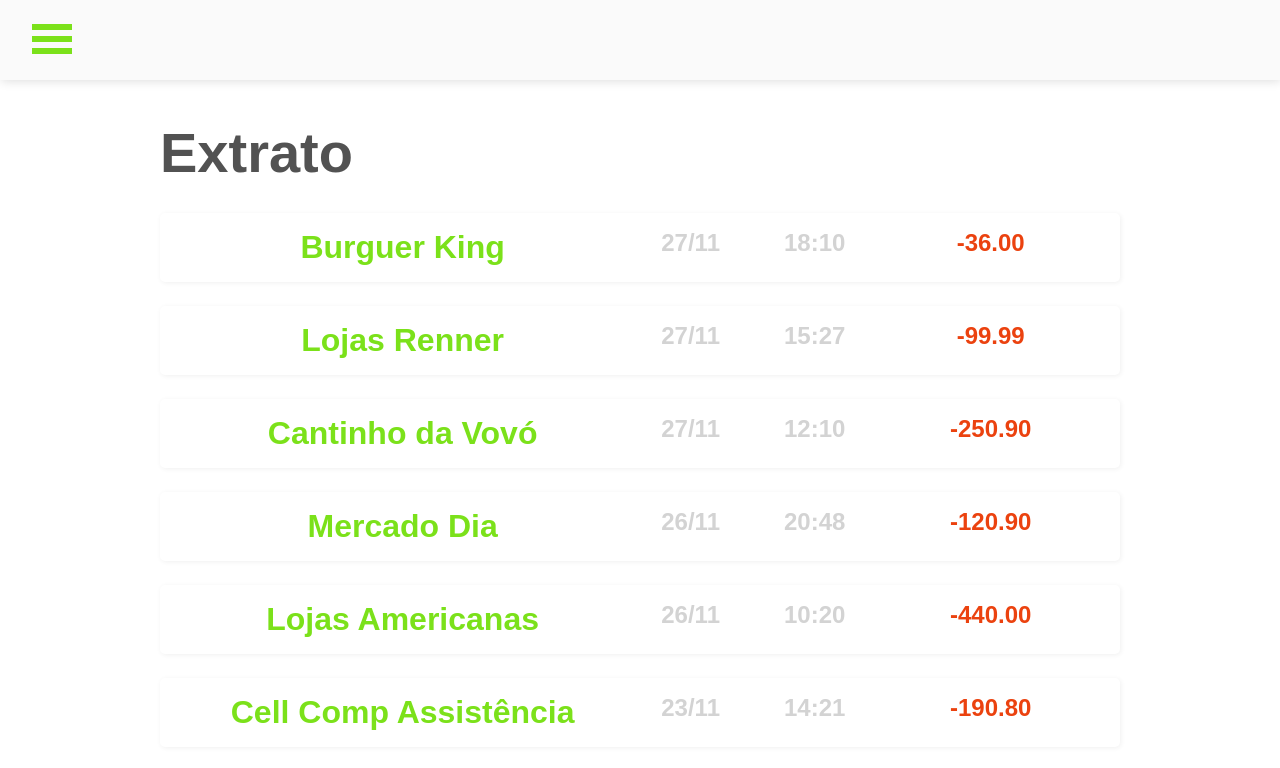
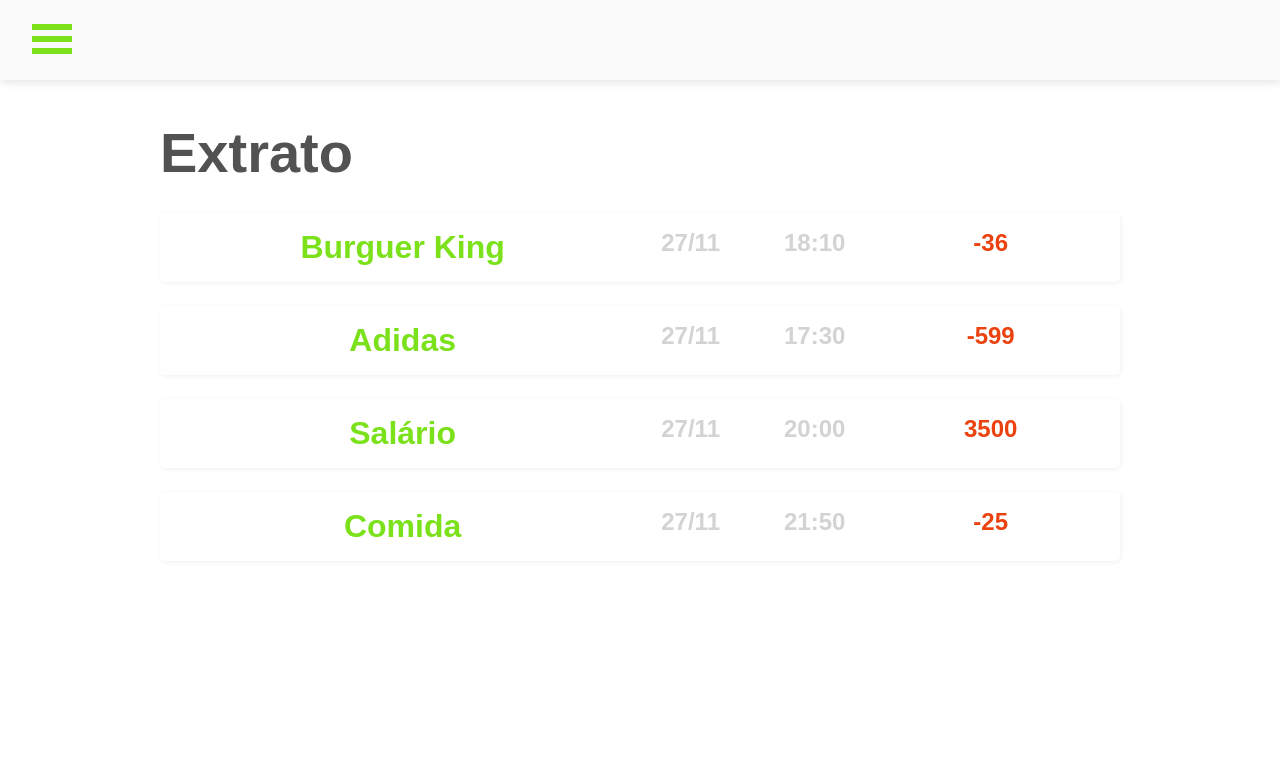
Before and after one commit to nettobruno/conta-simples, a React (Create React App) app: page /Stratum in a window 1280 px wide. Shown: the top 768 px of the page. Built offline with nearby package versions, Linux system fonts and the light colour scheme.

Commit message:
Refatorando extrato para exibir informações mockadas

```diff
--- a/src/components/ItemSaldo/index.js
+++ b/src/components/ItemSaldo/index.js
@@ -2,106 +2,39 @@ import React from 'react';
 
 import { Container } from './styles';
 
-export default function ContainerItem() {
-  return (
-    <>
+export default class ContainerItem extends React.Component {
+  constructor() {
+    super();
+
+    this.state = {
+      records: [
+        { name: 'Burguer King', date: '27/11', hour: '18:10', price: -36.0 },
+        { name: 'Adidas', date: '27/11', hour: '17:30', price: -599.0 },
+        { name: 'Salário', date: '27/11', hour: '20:00', price: 3500.0 },
+        { name: 'Comida', date: '27/11', hour: '21:50', price: -25.0 },
+      ],
+    };
+  }
+
+  render() {
+    const { records } = this.state;
+    return records.map(record => (
       <Container>
         <ul>
           <li className="name">
-            <h1>Burguer King</h1>
+            <h1>{record.name}</h1>
           </li>
           <li className="date">
-            <h2>27/11</h2>
+            <h2>{record.date}</h2>
           </li>
           <li className="hour">
-            <h2>18:10</h2>
+            <h2>{record.hour}</h2>
           </li>
           <li className="price">
-            <h2>-36.00</h2>
+            <h2>{record.price}</h2>
           </li>
         </ul>
       </Container>
-
-      <Container>
-        <ul>
-          <li className="name">
-            <h1>Lojas Renner</h1>
-          </li>
-          <li className="date">
-            <h2>27/11</h2>
-          </li>
-          <li>
-            <h2 className="hour">15:27</h2>
-          </li>
-          <li className="price">
-            <h2>-99.99</h2>
-          </li>
-        </ul>
-      </Container>
-      <Container>
-        <ul>
-          <li className="name">
-            <h1>Cantinho da Vovó</h1>
-          </li>
-          <li className="date">
-            <h2>27/11</h2>
-          </li>
-          <li>
-            <h2 className="hour">12:10</h2>
-          </li>
-          <li className="price">
-            <h2>-250.90</h2>
-          </li>
-        </ul>
-      </Container>
-      <Container>
-        <ul>
-          <li className="name">
-            <h1>Mercado Dia</h1>
-          </li>
-          <li className="date">
-            <h2>26/11</h2>
-          </li>
-          <li>
-            <h2 className="hour">20:48</h2>
-          </li>
-          <li className="price">
-            <h2>-120.90</h2>
-          </li>
-        </ul>
-      </Container>
-      <Container>
-        <ul>
-          <li className="name">
-            <h1>Lojas Americanas</h1>
-          </li>
-          <li className="date">
-            <h2>26/11</h2>
-          </li>
-          <li>
-            <h2 className="hour">10:20</h2>
-          </li>
-          <li className="price">
-            <h2>-440.00</h2>
-          </li>
-        </ul>
-      </Container>
-      <Container>
-        <ul>
-          <li className="name">
-            <h1>Cell Comp Assistência</h1>
-          </li>
-          <li className="date">
-            <h2>23/11</h2>
-          </li>
-          <li>
-            <h2 className="hour">14:21</h2>
-          </li>
-          <li className="price">
-            <h2>-190.80</h2>
-          </li>
-        </ul>
-      </Container>
-    </>
-  );
+    ));
+  }
 }
```
